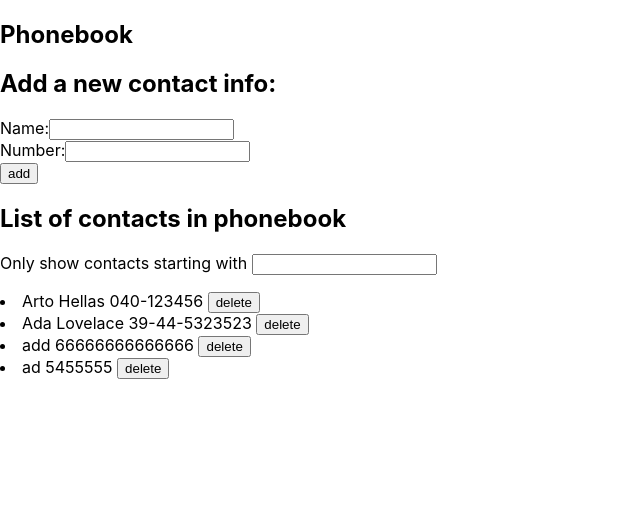
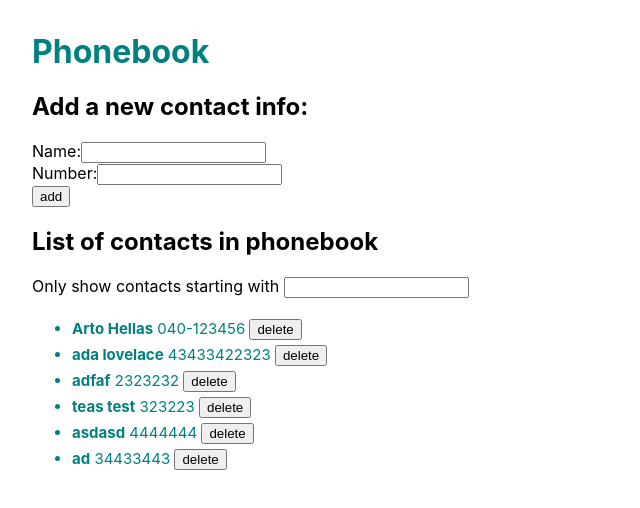
Before and after one commit to valmiste/fullstackopen2021, a React (Create React App) app in the folder osa2/puhelinluettelo/: page / in a window 1280 px wide. Shown: the top 508 px of the page, without its empty margins (0-640 px from the left). Built offline with nearby package versions, Linux system fonts and the light colour scheme; data requests are answered from the project's data file; the HTML template or start-up script is replaced by a standard one.

Commit message:
2.19: puhelinluettelo step11

```diff
--- a/osa2/puhelinluettelo/db.json
+++ b/osa2/puhelinluettelo/db.json
@@ -6,19 +6,29 @@
       "id": 1
     },
     {
-      "name": "Ada Lovelace",
-      "number": "39-44-5323523",
+      "name": "ada lovelace",
+      "number": "43433422323",
       "id": 2
     },
     {
-      "name": "add",
-      "number": "66666666666666",
+      "name": "adfaf",
+      "number": "2323232",
       "id": 3
     },
     {
+      "name": "teas test",
+      "number": "323223",
+      "id": 4
+    },
+    {
+      "name": "asdasd",
+      "number": "4444444",
+      "id": 5
+    },
+    {
       "name": "ad",
-      "number": "5455555",
-      "id": 4
+      "number": "34433443",
+      "id": 6
     }
   ]
 }
--- a/osa2/puhelinluettelo/src/App.js
+++ b/osa2/puhelinluettelo/src/App.js
@@ -1,5 +1,6 @@
 import React, { useState, useEffect } from "react";
 import personService from "./services/persons";
+import './index.css';
 
 const PersonForm = ({
   addNameAndNumber,
@@ -41,7 +42,7 @@ const Person = (props) => {
   return (
     <li>
       {" "}
-      {props.person.name} {props.person.number}{" "}
+      <strong>{props.person.name}</strong> {props.person.number}{" "}
       <button
         type="button"
         onClick={() => {
@@ -56,7 +57,7 @@ const Person = (props) => {
 
 const Persons = (props) => {
   return (
-    <>
+    <ul className='persons__container'>
       {props.contactsToShow.map((person) => (
         <Person
           key={person.name + person.id}
@@ -64,7 +65,7 @@ const Persons = (props) => {
           removePerson={props.removePerson}
         />
       ))}
-    </>
+    </ul>
   );
 };
 
@@ -83,6 +84,18 @@ const Filter = (props) => {
   );
 };
 
+const Notification = ({ message, isError }) => {
+  if (message === null) {
+    return null
+  }
+
+  return (
+    <div className={ ( isError ? 'message__container message__container--error' : 'message__container' ) }>
+      {message}
+    </div>
+  )
+}
+
 const App = () => {
   const [persons, setPersons] = useState([
     // Add enough default data for testing. External fetch should overwrite these.
@@ -91,10 +104,10 @@ const App = () => {
   const [currentFilter, setNewFilter] = useState("");
   const [newName, setNewName] = useState("");
   const [newNumber, setNewNumber] = useState("");
+  const [notificationMessage, setNotificationMessage] = useState(null);
+  const [isError, setIsError] = useState(true);
 
   useEffect(() => {
-    console.log("effect run");
-
     const handlePersonsData = (initialPersonsData) => {
       setPersons(initialPersonsData);
     };
@@ -103,6 +116,14 @@ const App = () => {
     promiseFromPersons.then(handlePersonsData);
   }, []);
 
+  const showToast = (notificationMessage, isError = false, toastDurationInSec = 3) => {
+    setNotificationMessage(notificationMessage);
+    setIsError(isError)
+    setTimeout(() => {
+      setNotificationMessage(null)
+    }, (toastDurationInSec * 1000))
+  }
+
   const removePerson = (id, personName) => {
     if (!window.confirm(`Delete ${personName}`)) return false;
 
@@ -110,13 +131,11 @@ const App = () => {
       .remove(id)
       .then((response) => {
         if (response.status === 200) {
-          console.log(`Successfully removed the person with ID ${id}`);
+          showToast(`Successfully removed the person with ID ${id}`)
         }
       })
       .catch((error) => {
-        console.log(
-          `Having problems with removal, is the ID: ${id} deleted already?`
-        );
+        showToast(`Having problems with removal, is the ID: ${id} deleted already?`, true)
       });
     // Remove missing ID also from Reacts' state.
     setPersons(persons.filter((person) => person.id !== id));
@@ -126,7 +145,7 @@ const App = () => {
     event.preventDefault();
     const existingPerson = persons.find((person) => {
       // Check if exists, case insensitively & ignore lead/trail whitespace.
-      return person.name.trim().toLowerCase() === newName.trim().toLowerCase()
+      return person.name.trim().toLowerCase() === newName.trim().toLowerCase();
     });
 
     const newContactInfoObj = {
@@ -134,22 +153,32 @@ const App = () => {
       number: newNumber,
     };
 
-    if (typeof existingPerson === 'object' && existingPerson !== null) {
+    if (typeof existingPerson === "object" && existingPerson !== null) {
       // If user already exists, check if we want to update.
       if (
         window.confirm(
-          `${newName} is already added to phonebook, replace the old number with a new one?`)
+          `${newName} is already added to phonebook, replace the old number with a new one?`
+        )
       ) {
-        personService.update(existingPerson.id, newContactInfoObj).then( (returnedPersonData) => {
-          setPersons(persons.map(person => person.id !== existingPerson.id ? person : returnedPersonData ));
-        });
+        personService
+          .update(existingPerson.id, newContactInfoObj)
+          .then((returnedPersonData) => {
+            setPersons(
+              persons.map((person) =>
+                person.id !== existingPerson.id ? person : returnedPersonData
+              )
+            );
+            showToast(`Successfully updated ${returnedPersonData.name}`)
+          });
       }
+      showToast(`Number not added or updated for ${newName}`, true, 5)
       setNewName("");
       setNewNumber("");
       return;
     }
     personService.create(newContactInfoObj).then((updatedPersonsData) => {
       setPersons(persons.concat(updatedPersonsData));
+      showToast(`Successfully added ${updatedPersonsData.name}`)
       setNewName("");
       setNewNumber("");
     });
@@ -165,8 +194,8 @@ const App = () => {
 
   return (
     <div>
-      <h2>Phonebook</h2>
-
+      <h1>Phonebook</h1>
+      <Notification message={notificationMessage} isError={isError}/>
       <PersonForm
         addNameAndNumber={addNameAndNumber}
         newName={newName}
@@ -179,7 +208,10 @@ const App = () => {
 
       <Filter currentFilter={currentFilter} setNewFilter={setNewFilter} />
 
-      <Persons contactsToShow={contactsToShow} removePerson={removePerson} />
+      <Persons
+        contactsToShow={contactsToShow}
+        removePerson={removePerson}
+      />
     </div>
   );
 };
--- a/osa2/puhelinluettelo/src/index.css
+++ b/osa2/puhelinluettelo/src/index.css
@@ -1,5 +1,5 @@
 body {
-  margin: 0;
+  margin: 2rem;
   font-family: -apple-system, BlinkMacSystemFont, 'Segoe UI', 'Roboto', 'Oxygen',
     'Ubuntu', 'Cantarell', 'Fira Sans', 'Droid Sans', 'Helvetica Neue',
     sans-serif;
@@ -7,7 +7,31 @@ body {
   -moz-osx-font-smoothing: grayscale;
 }
 
+h1{
+  color: teal;
+}
+
 code {
   font-family: source-code-pro, Menlo, Monaco, Consolas, 'Courier New',
     monospace;
 }
+
+.persons__container li {
+  color: teal;
+  padding-top: 5px;
+  font-size: 15px;
+}
+
+.message__container {
+  border: solid 2px teal;
+  width: fit-content;
+  margin: 1rem;
+  margin-left: 0;
+  padding: 1rem 2rem;
+  background-color: #7cc;
+}
+
+.message__container--error {
+  border: solid 2px red;
+  background-color: #faa;
+}
```
